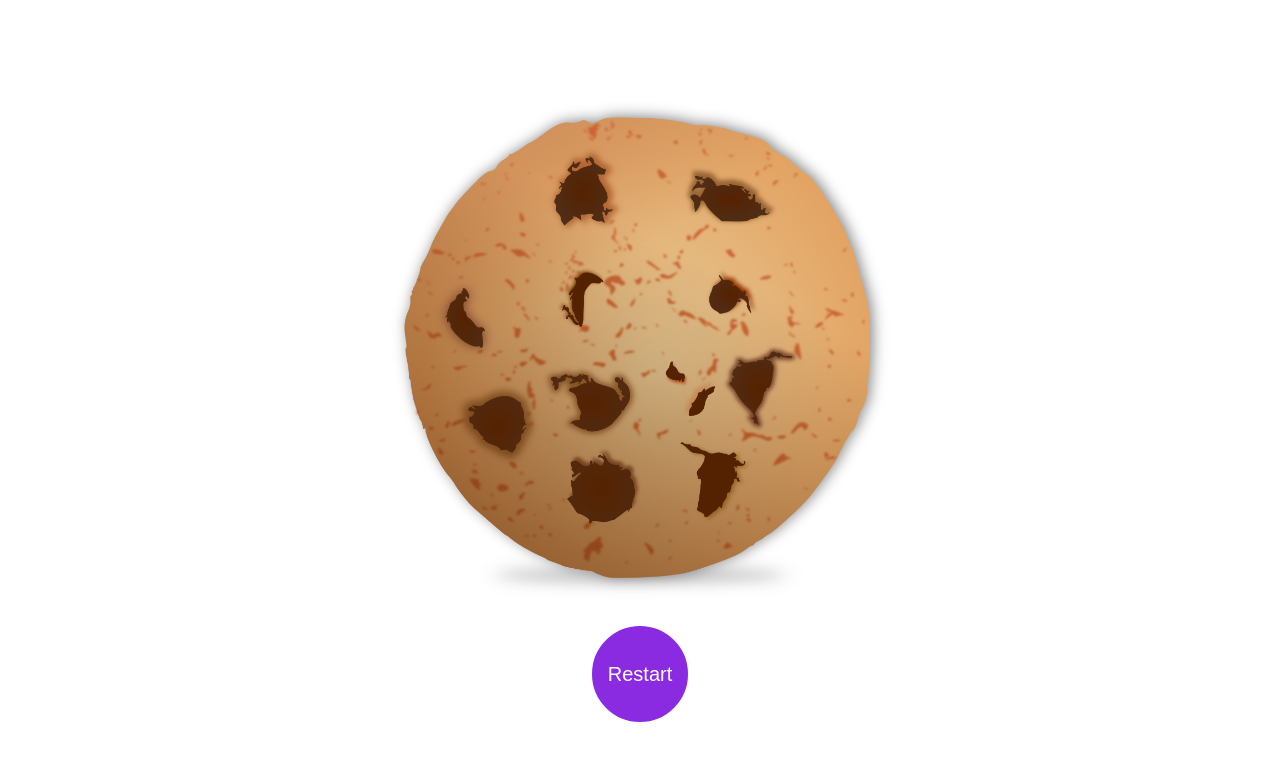
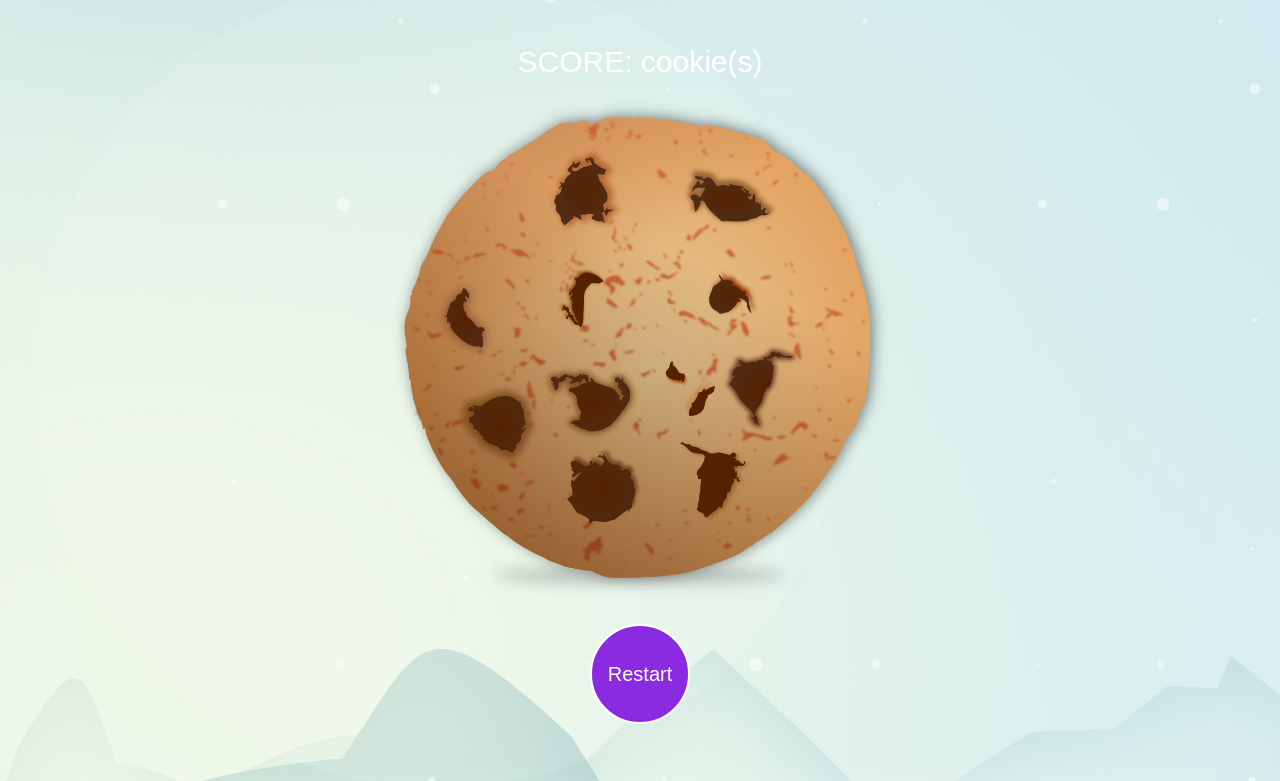
Before and after one commit to lalsdev/cookie-clicker, a plain HTML site: page index.html in a window 1280 px wide. Shown: the part 124-905 px from the top of the page. Drawn offline with Linux system fonts and the light colour scheme.

Commit message:
removing slace

```diff
--- a/assets/css/style.css
+++ b/assets/css/style.css
@@ -1,5 +1,5 @@
 body {
-    background-image: url(assets/im/CandyBackground.jpg);
+    background-image: url(../../assets/im/CandyBackground.jpg);
     background-position: contain;
     background-size: fill;
     background-repeat: no-repeat;
```
